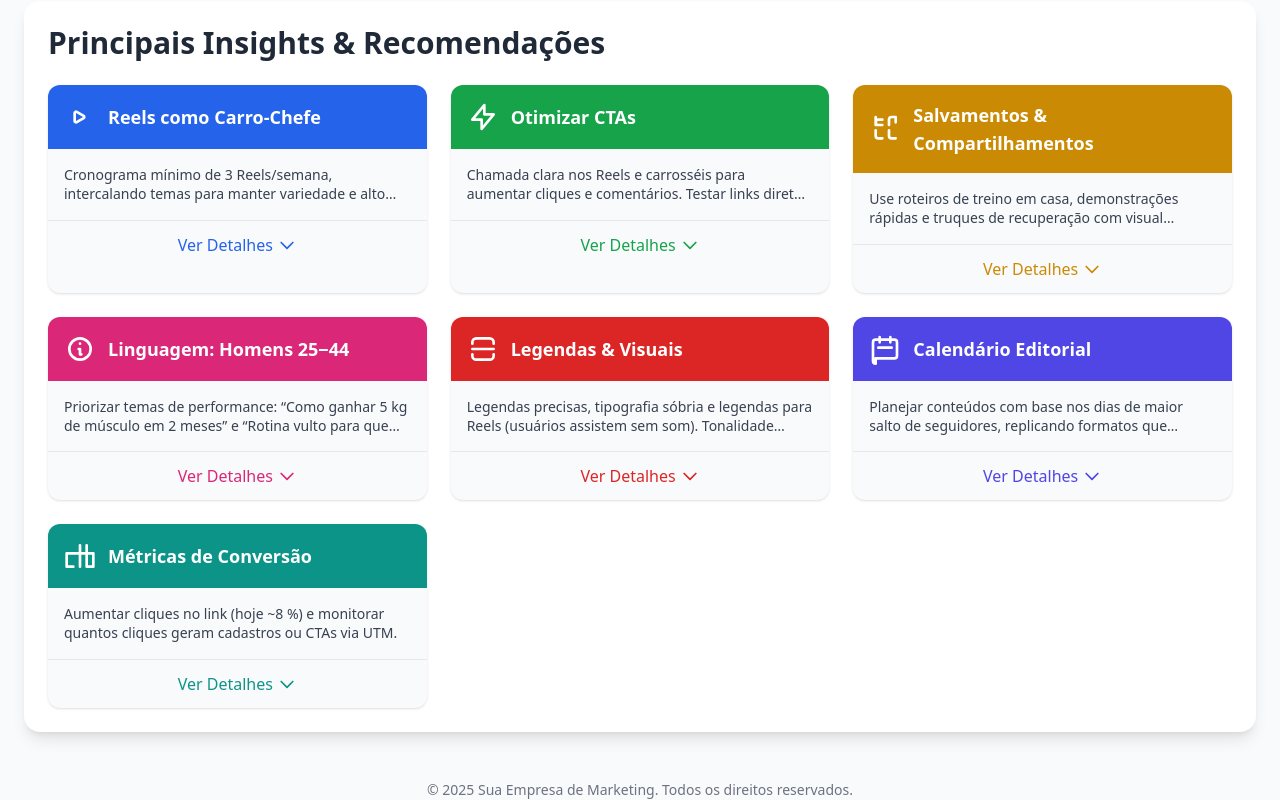
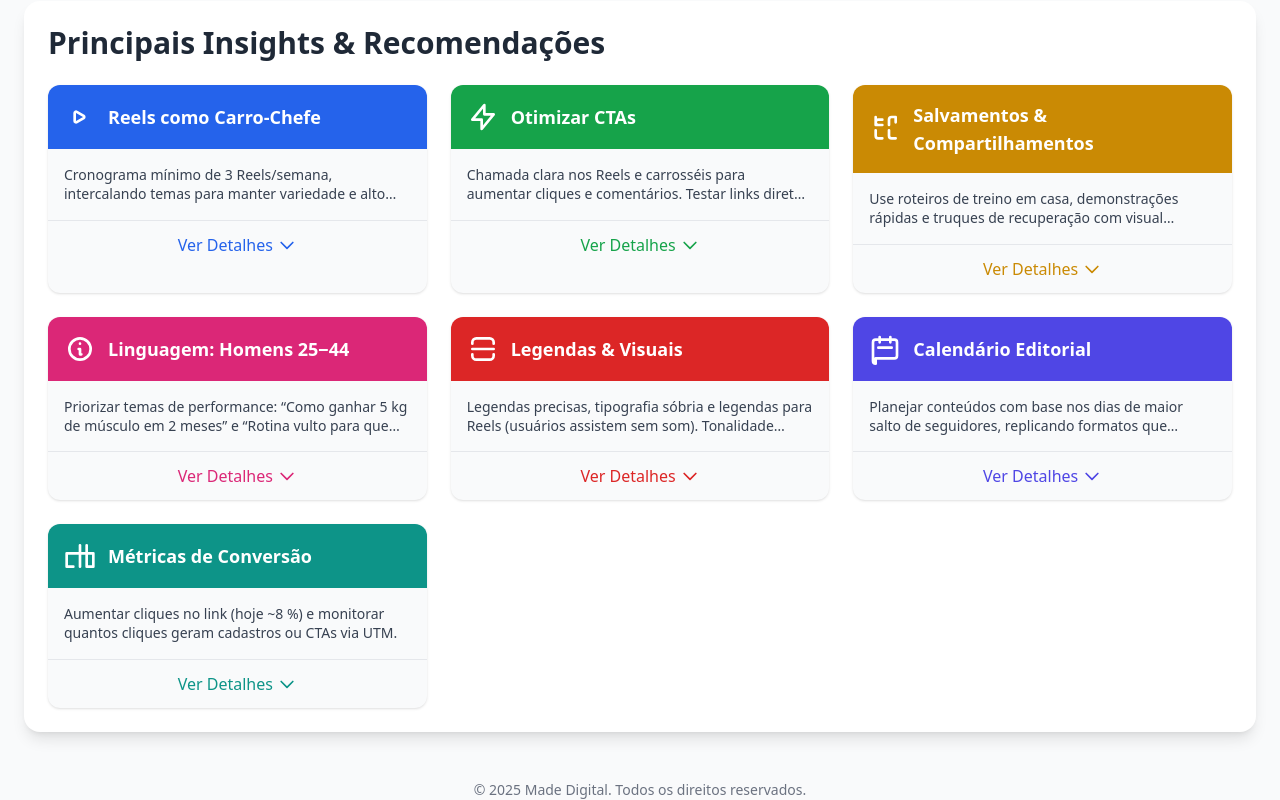
Before and after one commit to made-digital-marketing/relatorio, a plain HTML site: page index.html in a window 1280 px wide. Shown: the part 4094-4894 px from the top of the page. Drawn offline with nearby package versions, Linux system fonts and the light colour scheme.

Commit message:
Update index.html

```diff
--- a/index.html
+++ b/index.html
@@ -1041,7 +1041,7 @@
 
         <!-- Rodapé -->
         <footer class="text-center text-gray-500 text-sm mt-12">
-            &copy; 2025 Sua Empresa de Marketing. Todos os direitos reservados.
+            &copy; 2025 Made Digital. Todos os direitos reservados.
         </footer>
     </main>
 
```
